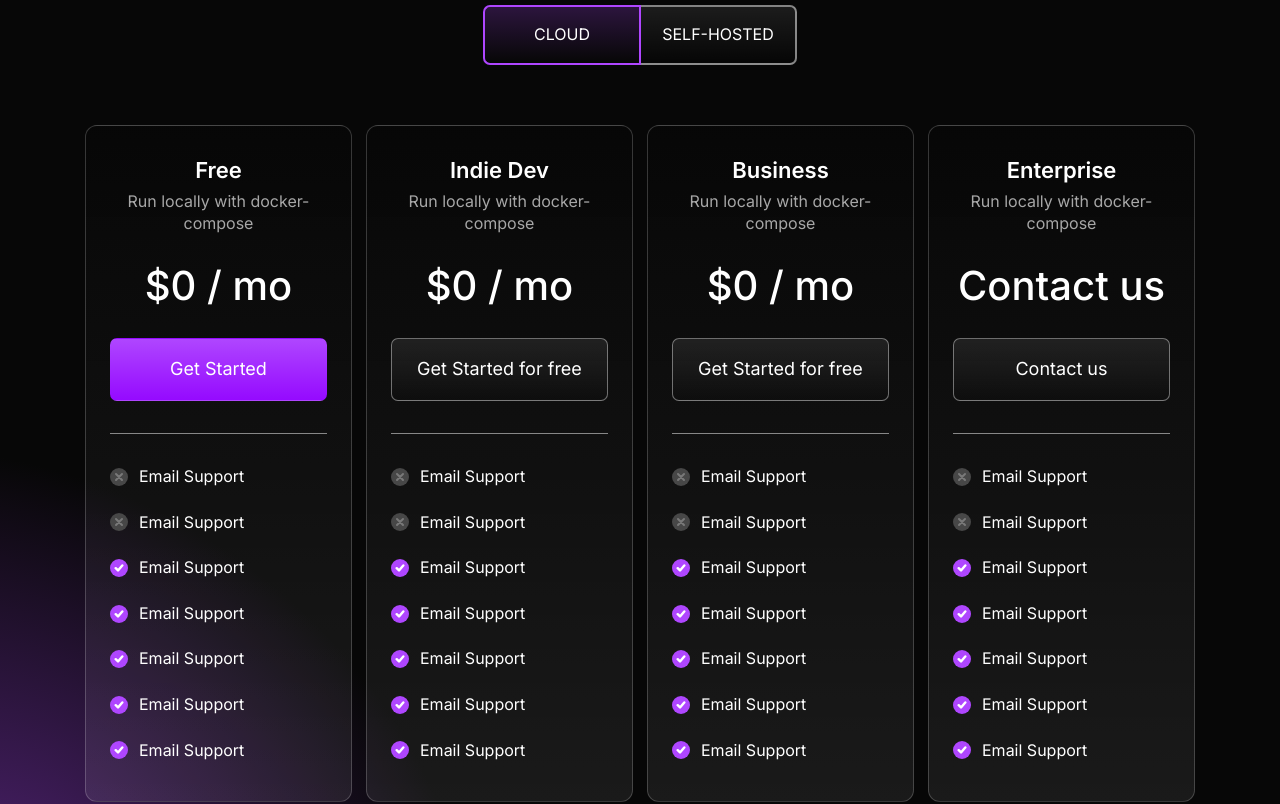
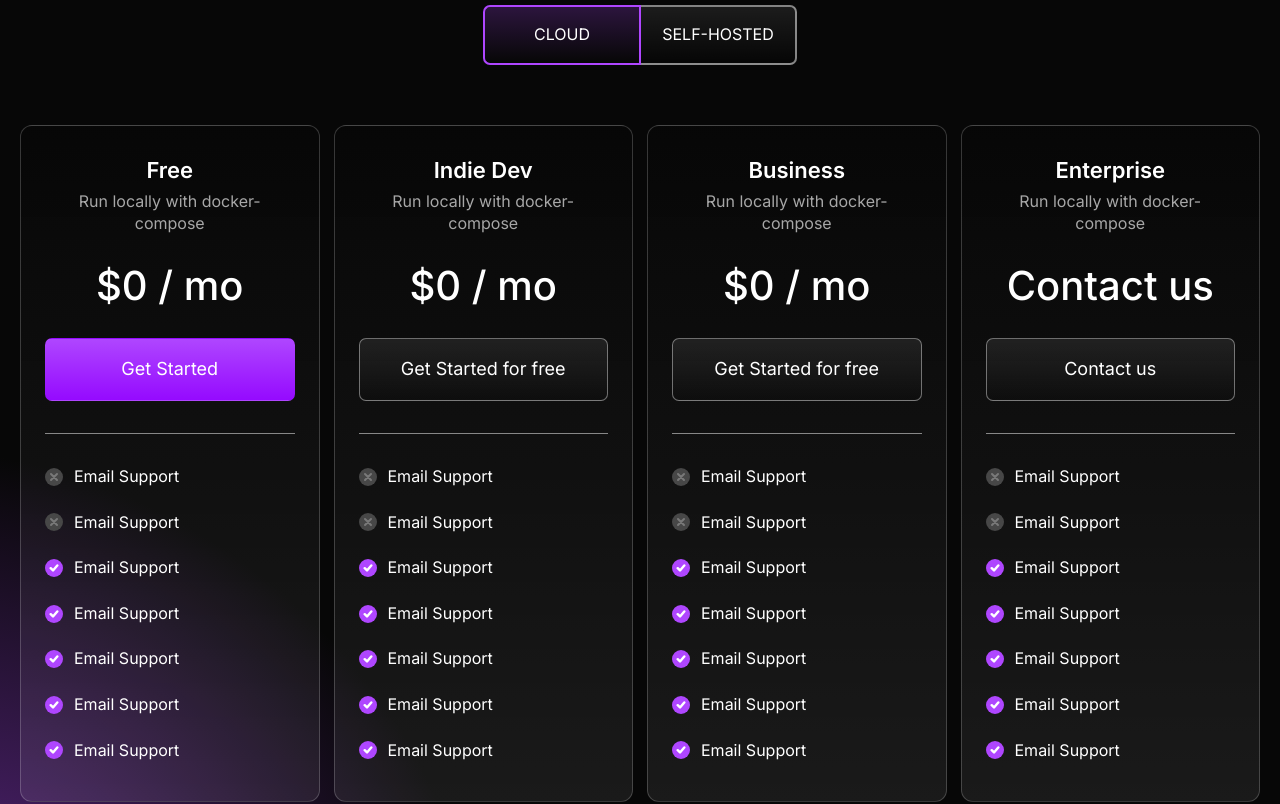
Before and after one commit to clickvote/website, a Next.js app: page /pricing in a window 1280 px wide. Shown: the part 460-1264 px from the top of the page. Built offline with nearby package versions, Linux system fonts and the light colour scheme; no server answers.

Commit message:
fix: stretch price plans in mobile view

```diff
--- a/src/app/pricing/page.tsx
+++ b/src/app/pricing/page.tsx
@@ -235,7 +235,7 @@ const PricingPage = () => {
             value={status}
             onChange={(v) => setStatus(v)}
           />
-          <div className='mx-auto mt-[60px] grid grid-cols-1 items-center justify-center gap-x-[14px] gap-y-6 md:grid-cols-2 xl:grid-cols-4'>
+          <div className='mx-auto mt-[60px] grid w-full grid-cols-1 items-center justify-center justify-items-center  gap-x-[14px] gap-y-6 md:mx-10 md:grid-cols-2 xl:grid-cols-4'>
             {(status ? PricePlans : PricePlans1).map((plan, index) => (
               <PricingPlan
                 title={plan.title}
--- a/src/components/Navbar.tsx
+++ b/src/components/Navbar.tsx
@@ -33,6 +33,7 @@ const Navbar = () => {
     const navLinks = document.getElementById('navLinks');
     navLinks?.classList.toggle('opacity-0', force);
     navLinks?.classList.toggle('pointer-events-none', force);
+    // navLinks?.classList.toggle('hidden', force);
   };
   React.useEffect(() => {
     toggleMenu(true);
@@ -48,7 +49,7 @@ const Navbar = () => {
         <div className='flex items-center'>
           <div
             id='navLinks'
-            className='pointer-events-none fixed inset-0 z-[99] list-none items-center bg-black text-gray-700 opacity-0 transition-opacity duration-300 md:pointer-events-auto md:relative md:flex md:bg-transparent md:opacity-100'
+            className='pointer-events-none fixed inset-0 z-[99] list-none items-center bg-black text-gray-700 opacity-0 transition-opacity duration-200 md:pointer-events-auto md:relative md:flex md:bg-transparent md:opacity-100'
           >
             <div className='m-[18px] flex items-center justify-between md:hidden'>
               <Link href='/' onClick={() => toggleMenu(true)}>
--- a/src/components/pricing/Plan.tsx
+++ b/src/components/pricing/Plan.tsx
@@ -29,7 +29,7 @@ const PricingPlan = ({
 }: Props) => {
   return (
     <div
-      className={`${className} flex w-[267px] flex-col gap-[26px] rounded-[12px] border-[1px] bg-gradient-to-b from-[#07070761] via-[#FFFFFF0A] to-[#FFFFFF14] px-[24px] pb-[40px] pt-[30px]`}
+      className={`${className} flex w-full min-w-[267px] max-w-[500px] flex-col gap-[26px] rounded-[12px] border-[1px] bg-gradient-to-b from-[#07070761] via-[#FFFFFF0A] to-[#FFFFFF14] px-[24px] pb-[40px] pt-[30px]`}
       style={{ borderColor: '#FFFFFF32' }}
     >
       <div className='flex flex-col items-center gap-[7px]'>
```
